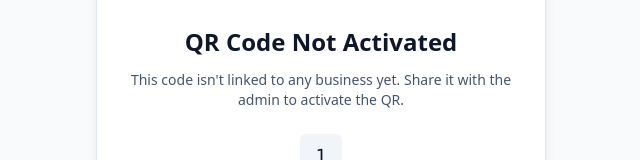
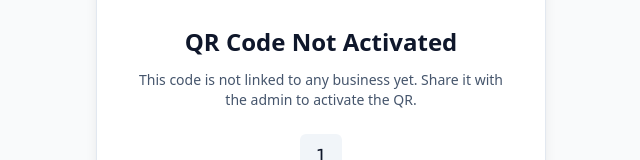
Before and after one commit to lifeShadow59/snapreview-review-page, a Next.js app: page /QRcode/1 in a window 1280 px wide. Shown: the part 283-443 px from the top of the page, without its empty margins (319-959 px from the left). Built offline with nearby package versions, Linux system fonts and the light colour scheme.

Commit message:
Build issue committed

```diff
--- a/src/app/QRcode/[code]/page.tsx
+++ b/src/app/QRcode/[code]/page.tsx
@@ -2,6 +2,7 @@ export const dynamic = 'force-dynamic';
 import { redirect } from 'next/navigation';
 import pool from '@/lib/db';
 import QRNotActivatedClient from '@/components/qr/QRNotActivatedClient';
+import Image from 'next/image';
 
 export default async function QRcodePage({ params }: { params: any }) {
   const resolvedParams = await params;
@@ -26,7 +27,6 @@ export default async function QRcodePage({ params }: { params: any }) {
     businessId = result.rows[0]?.business_id ?? null;
   } catch (error) {
     // Log DB lookup error and continue to render the not-activated page below
-    // eslint-disable-next-line no-console
     console.error('QR lookup DB error for code:', code, error);
   }
 
@@ -40,13 +40,13 @@ export default async function QRcodePage({ params }: { params: any }) {
     <main className="min-h-screen bg-gray-50 dark:bg-slate-900 flex items-center justify-center p-6">
       <div className="max-w-md w-full bg-white dark:bg-slate-800 rounded-2xl shadow-lg ring-1 ring-slate-200 dark:ring-0 p-8 text-center">
         <div className="mx-auto w-40">
-          <img src="/logo-design-5-modern-geometric.svg" alt="SnapReview" className="w-full h-auto" />
+          <Image src="/logo-design-5-modern-geometric.svg" alt="SnapReview" width={200} height={60} className="w-full h-auto" priority />
         </div>
 
         <h1 className="mt-6 text-2xl font-semibold text-slate-900 dark:text-slate-100">QR Code Not Activated</h1>
 
         <p className="mt-3 text-sm text-slate-600 dark:text-slate-300">
-          This code isn't linked to any business yet. Share it with the admin to activate the QR.
+          This code is not linked to any business yet. Share it with the admin to activate the QR.
         </p>
 
         <div className="mt-6">
--- a/src/app/[code]/page.tsx
+++ b/src/app/[code]/page.tsx
@@ -2,6 +2,7 @@ export const dynamic = 'force-dynamic';
 import { redirect } from 'next/navigation';
 import pool from '@/lib/db';
 import QRNotActivatedClient from '@/components/qr/QRNotActivatedClient';
+import Image from 'next/image';
 
 export default async function CodePage({ params }: { params: any }) {
   const resolvedParams = await params;
@@ -24,7 +25,6 @@ export default async function CodePage({ params }: { params: any }) {
     businessId = result.rows[0]?.business_id ?? null;
   } catch (error) {
     // Log DB lookup error and continue to render the not-activated page below
-    // eslint-disable-next-line no-console
     console.error('QR lookup DB error for code:', code, error);
   }
 
@@ -36,13 +36,13 @@ export default async function CodePage({ params }: { params: any }) {
     <main className="min-h-screen bg-gray-50 dark:bg-slate-900 flex items-center justify-center p-6">
       <div className="max-w-md w-full bg-white dark:bg-slate-800 rounded-2xl shadow-lg ring-1 ring-slate-200 dark:ring-0 p-8 text-center">
         <div className="mx-auto w-40">
-          <img src="/logo-design-5-modern-geometric.svg" alt="SnapReview" className="w-full h-auto" />
+          <Image src="/logo-design-5-modern-geometric.svg" alt="SnapReview" width={200} height={60} className="w-full h-auto" priority />
         </div>
 
         <h1 className="mt-6 text-2xl font-semibold text-slate-900 dark:text-slate-100">QR Code Not Activated</h1>
 
         <p className="mt-3 text-sm text-slate-600 dark:text-slate-300">
-          This code isn't linked to any business yet. Share it with the admin to activate the QR.
+          This code is not linked to any business yet. Share it with the admin to activate the QR.
         </p>
 
         <div className="mt-6">
```
